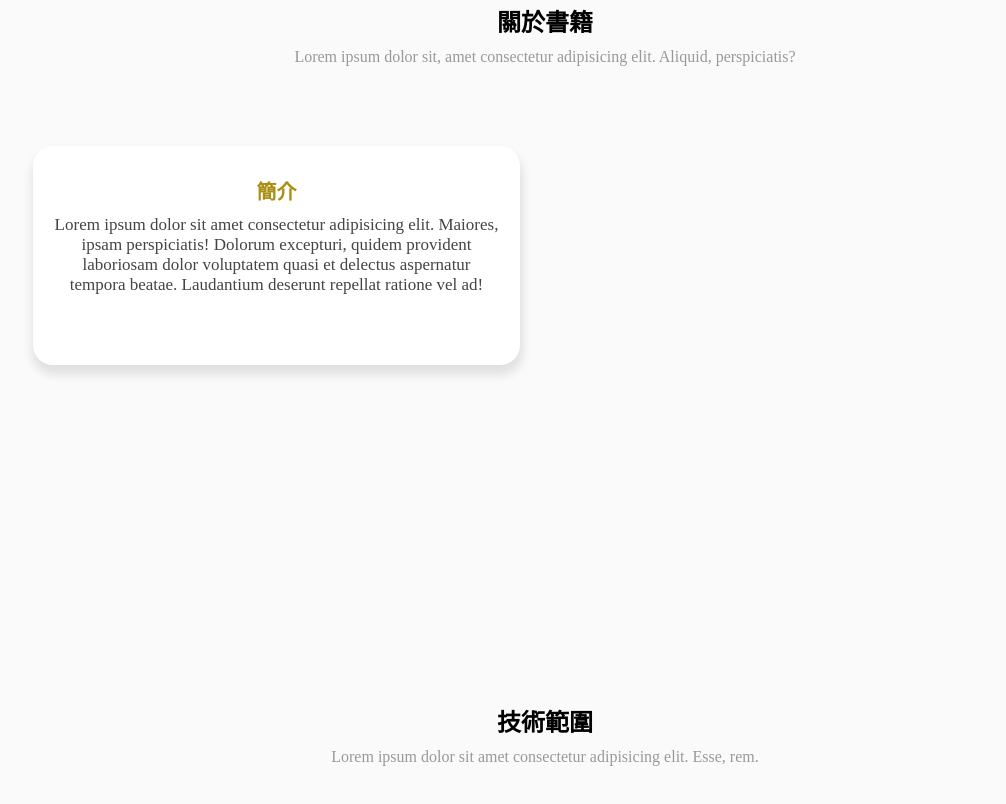
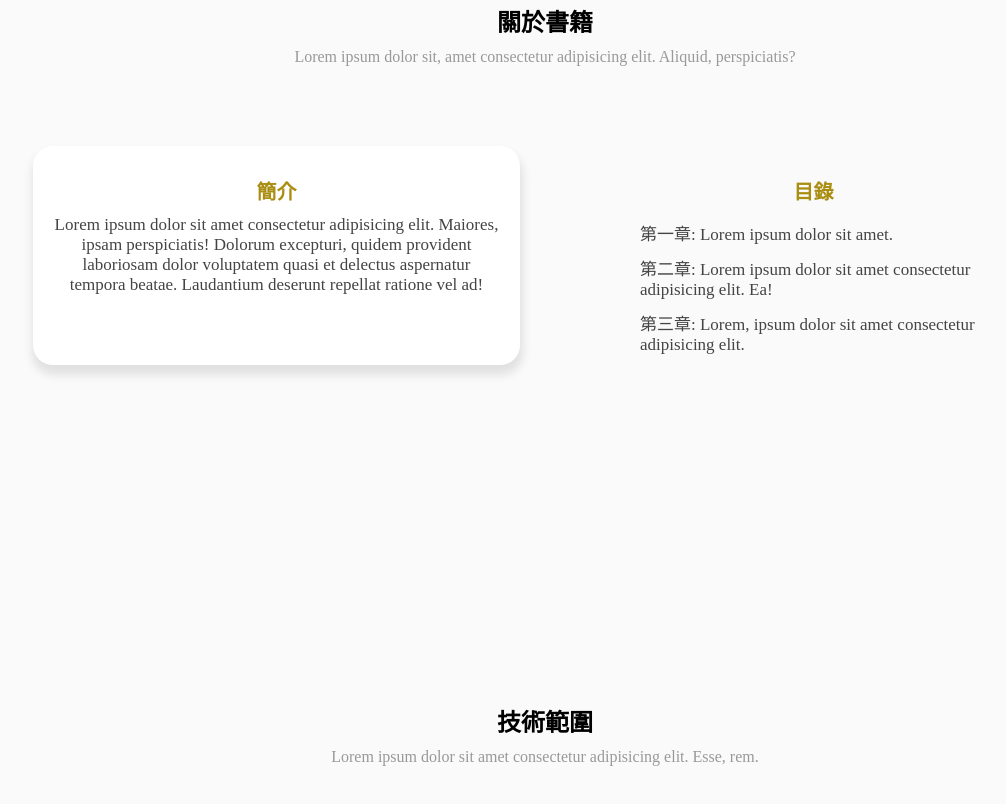
Before and after one commit to yi721003/mcu-113-1-web-0000, a plain HTML site: page src/index.html in a window 1280 px wide. Shown: the part 893-1697 px from the top of the page, without its empty margins (95-1101 px from the left). Drawn offline with Linux system fonts and the light colour scheme.

Commit message:
feat(about): 目錄區域樣式實作

```diff
--- a/src/index.html
+++ b/src/index.html
@@ -65,7 +65,14 @@
                 </div>
               </div>
             </div>
-            <div class="contents"></div>
+            <div class="contents">
+              <div class="list">
+                <h3>目錄</h3>
+                <div class="item">第一章: Lorem ipsum dolor sit amet.</div>
+                <div class="item">第二章: Lorem ipsum dolor sit amet consectetur adipisicing elit. Ea!</div>
+                <div class="item">第三章: Lorem, ipsum dolor sit amet consectetur adipisicing elit.</div>
+              </div>
+            </div>
           </div>
         </section>
         <section id="skill" class="section">
--- a/src/scss/_about.scss
+++ b/src/scss/_about.scss
@@ -7,6 +7,13 @@
   .introduce,
   .contents {
     width: 50%;
+  }
+
+  h3 {
+    margin-bottom: 10px;
+    font-size: 20px;
+    font-weight: 600;
+    color: var(--second-color);
   }
 
   .card {
@@ -19,17 +26,27 @@
     border-radius: 20px;
     box-shadow: 1px 8px 10px 2px var(--first-shadow-color);
 
-    h3 {
-      margin-bottom: 10px;
-      font-size: 20px;
-      font-weight: 600;
-      color: var(--second-color);
-    }
-
     div {
       text-align: center;
       font-size: 17px;
       color: var(--text-color);
     }
   }
+
+  .list {
+    display: flex;
+    flex-direction: column;
+    padding: 30px 65px 70px;
+    width: 100%;
+
+    h3 {
+      text-align: center;
+    }
+
+    .item {
+      font-size: 17px;
+      padding: 5px;
+      color: var(--text-color);
+    }
+  }
 }
```
Also changed, not shown: src/style.min.css, 1 other file.
